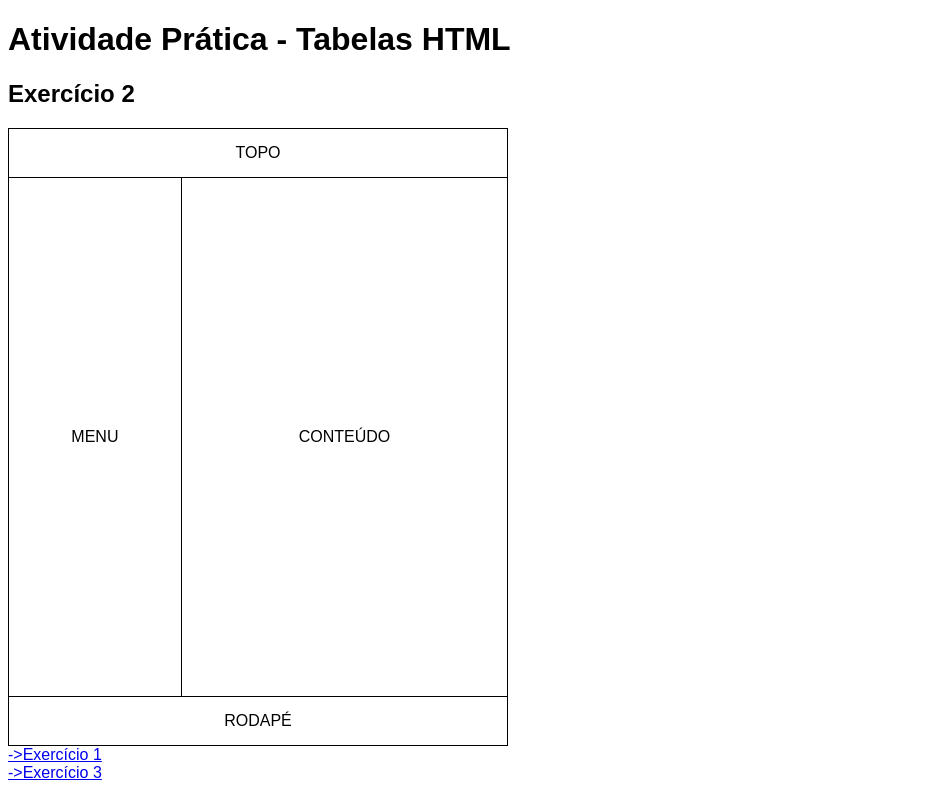
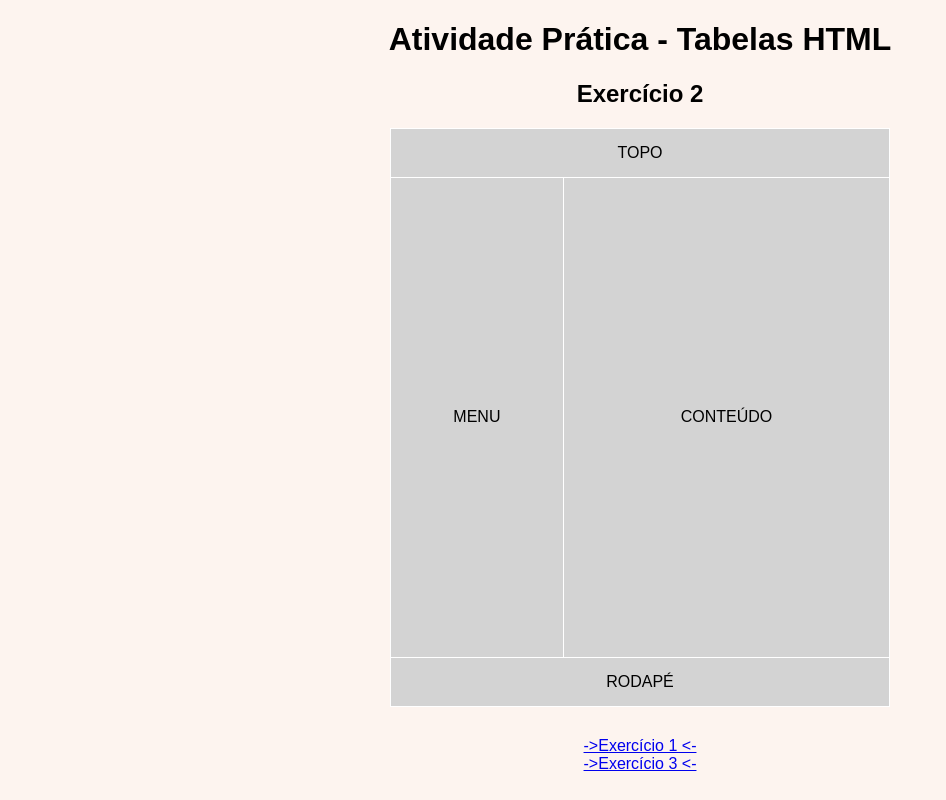
Before and after one commit to samillemachado/atividade-pr-tica-tabelas-html, a plain HTML site: page exercicio2.html in a window 1280 px wide. Shown: the whole page, without its empty margins (0-946 px from the left). Drawn offline with Linux system fonts and the light colour scheme.

Commit message:
Update tabelas

```diff
--- a/exercicio2.html
+++ b/exercicio2.html
@@ -6,39 +6,50 @@
     <meta name="viewport" content="width=device-width, initial-scale=1.0">
     <title>Atividade Prática - Tabelas HTML</title>
     <style>
+        header{
+            font-family: sans-serif;
+            text-align: center;
+        }
         body{
+            background-color: rgb(253, 244, 239);
             font-family: sans-serif;
         }
+
         table{
+            background-color: rgb(211, 211, 211);
             width: 500px;
             border-collapse: collapse;
+            margin: auto;
         }
         td{
-            border: 1px solid black;
+            border: 1px solid white;
             border-collapse: collapse;
         }
     </style>
 </head>
 <body>
-    <h1>Atividade Prática - Tabelas HTML</h1>
-    <h2>Exercício 2</h2>
+    <header>
+        <h1>Atividade Prática - Tabelas HTML</h1>
+        <h2>Exercício 2</h2>
+    </header>
+
     <table>
         <tr>
-            <td colspan="2" style="padding: 15px; text-align: center;"> TOPO</td>
+            <td colspan="4" style="padding: 15px; text-align: center;"> TOPO</td>
         </tr>
 
-        <tr style="text-align: center;">
-            <td style="padding-top: 250px; padding-bottom: 250px;">MENU</td>
-            <td style="padding-top: 250px; padding-bottom: 250px;">CONTEÚDO</td>
+        <tr style="text-align: center; height: 60vh;">
+            <td>MENU</td>
+            <td colspan="3">CONTEÚDO</td>
         </tr>
 
         <tr>
-            <td colspan="2" style="padding: 15px; text-align: center;">RODAPÉ</td>
+            <td colspan="4" style="padding: 15px; text-align: center;">RODAPÉ</td>
         </tr>
     </table>
 </body>
-<footer>
-    <a href="./index.html"> -&gt;Exercício 1</a> <br>
-    <a href="./exercicio3.html"> -&gt;Exercício 3</a>
+<footer style="margin-top: 30px; text-align: center;">
+    <a href="./index.html"> -&gt;Exercício 1 &lt;-</a> <br>
+    <a href="./exercicio3.html"> -&gt;Exercício 3 &lt;-</a>
 </footer>
 </html>
```
Also changed, not shown: exercicio3.html (+26 -12 lines), index.html (+24 -17 lines).
